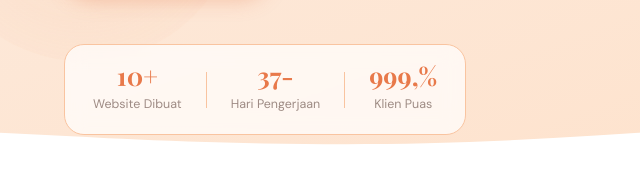
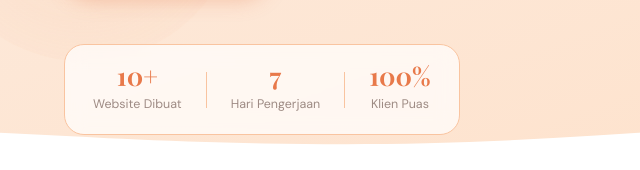
Before and after one commit to Dzky27/SweetieFox, a plain HTML site: page index.html in a window 1280 px wide. Shown: the part 630-800 px from the top of the page, 0-640 px from the left. Drawn offline with nearby package versions, Linux system fonts and the light colour scheme.

Commit message:
Update index.html

```diff
--- a/index.html
+++ b/index.html
@@ -79,9 +79,9 @@
                 <div class="hero-stats reveal">
                     <div class="stat"><span class="stat-num">10+</span><span class="stat-label">Website Dibuat</span></div>
                     <div class="stat-divider"></div>
-                    <div class="stat"><span class="stat-num"> 3-7</span><span class="stat-label">Hari Pengerjaan</span></div>
+                    <div class="stat"><span class="stat-num">7</span><span class="stat-label">Hari Pengerjaan</span></div>
                     <div class="stat-divider"></div>
-                    <div class="stat"><span class="stat-num">99,9%</span><span class="stat-label">Klien Puas</span></div>
+                    <div class="stat"><span class="stat-num">100%</span><span class="stat-label">Klien Puas</span></div>
                 </div>
             </div>
             <div class="hero-visual reveal">
```
